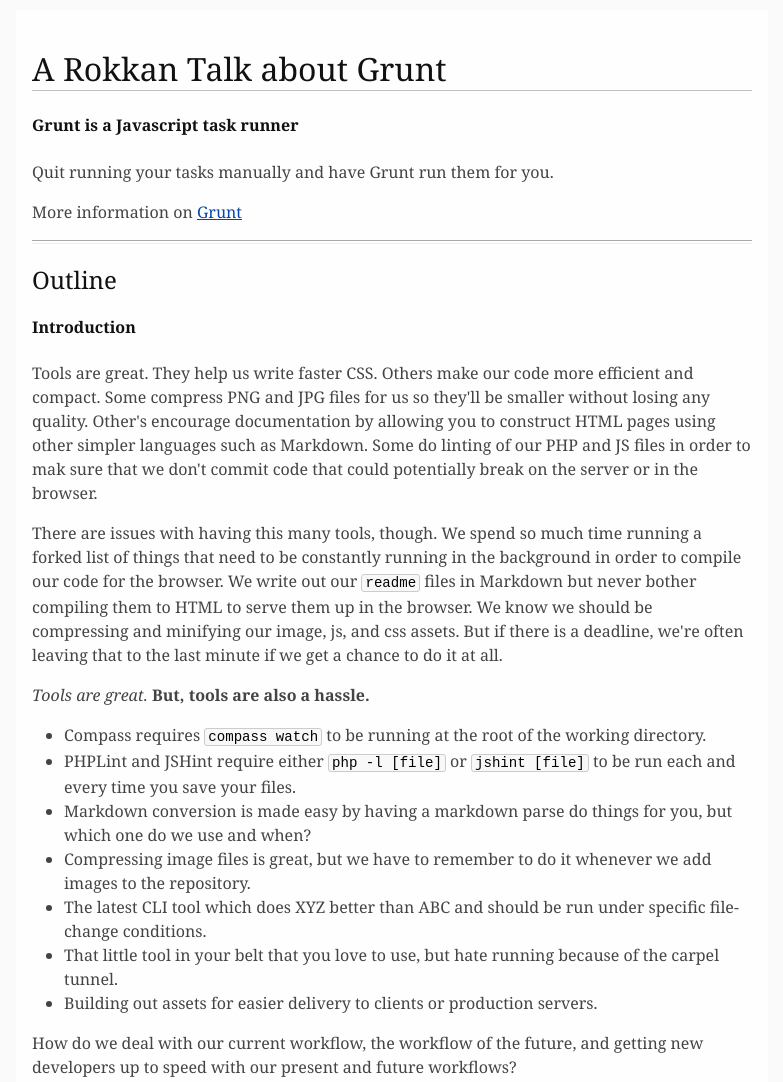
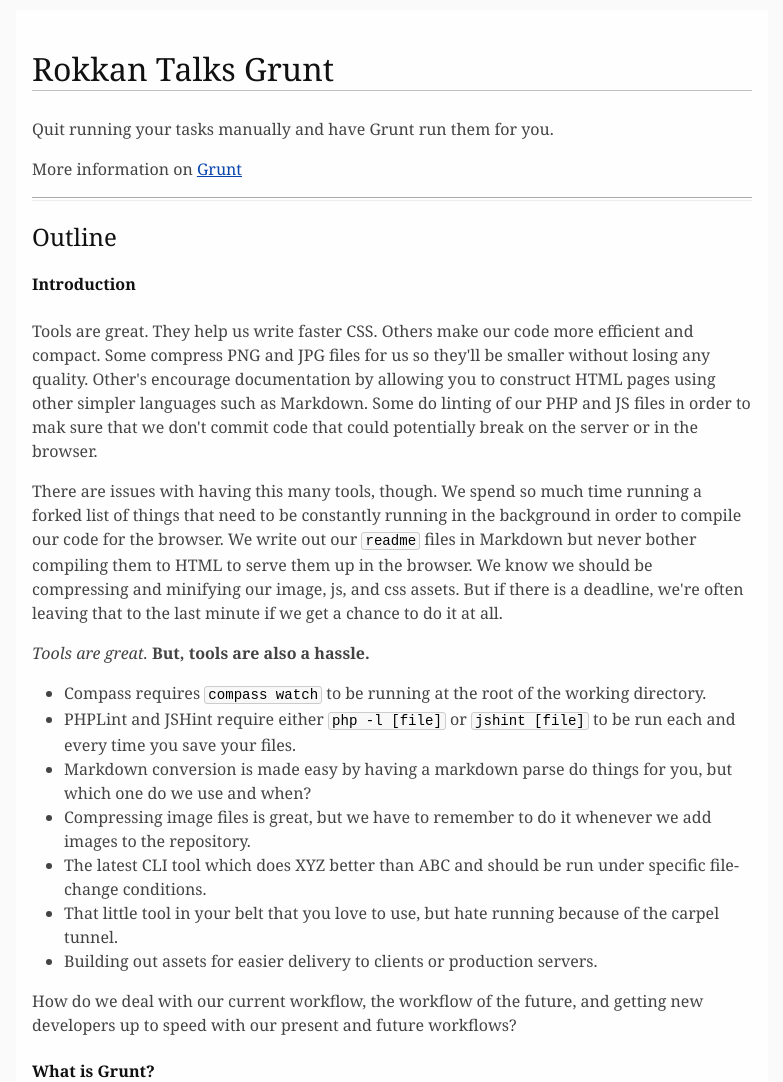
Before and after one commit to rogeruiz/talk-grunt, a website: page docs/index.html in a window 1280 px wide. Shown: the top 1082 px of the page, without its empty margins (248-1031 px from the left). Drawn offline with Linux system fonts and the light colour scheme.

Commit message:
Updating the title of the talk.

```diff
--- a/docs/index.html
+++ b/docs/index.html
@@ -6,8 +6,7 @@
 		<link rel="stylesheet" href="markdown.css">
 	</head>
 	<body>
-		<h2>A Rokkan Talk about Grunt</h2>
-<h5>Grunt is a Javascript task runner</h5>
+		<h2>Rokkan Talks Grunt</h2>
 <p>Quit running your tasks manually and have Grunt run them for you.</p>
 <p>More information on <a href="http://grunt.js.com/">Grunt</a></p>
 <hr>
```
Also changed, not shown: readme.md.
